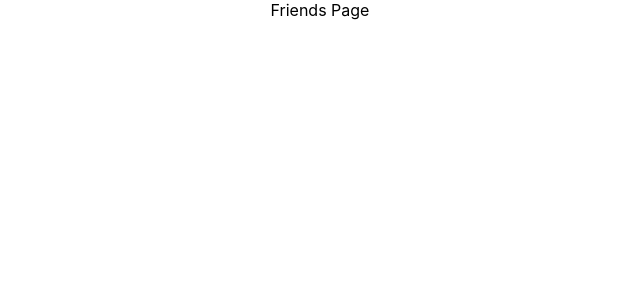
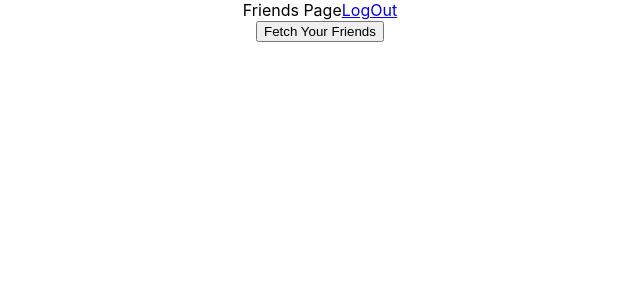
Before and after one commit to jordan-hanson/User_Auth, a React (Create React App) app in the folder friends/: page /friends in a window 1280 px wide. Shown: the top 300 px of the page, without its empty margins (320-960 px from the left). Built offline with nearby package versions, Linux system fonts and the light colour scheme; sample sign-in values are in the browser's storage.

Commit message:
friends components gets friends data

```diff
--- a/friends/src/App.js
+++ b/friends/src/App.js
@@ -3,6 +3,7 @@ import { Route, Switch } from 'react-router-dom'
 import { LoginForm } from './components/loginForm'
 import { Friends } from './components/friends'
 import { PrivateRoute } from './components/privateRoute'
+import { FriendForm } from './components/newFriendForm'
 
 function App() {
   return (
@@ -11,7 +12,7 @@ function App() {
         Login Form
           <Route path="/login" component={LoginForm} />
           Protected Route view Friends after Sign In
-          <Route path="/newfriend" />
+          <PrivateRoute path="/newfriend" component={FriendForm} />
           Protected Friend Form that directs to sign in if no token in storage
           <PrivateRoute path="/friends" component={Friends} />
           Redirect to Home
--- a/friends/src/components/friends.js
+++ b/friends/src/components/friends.js
@@ -1,9 +1,39 @@
+import axios from 'axios'
 import React from 'react'
+import { Link } from 'react-router-dom'
+import { axiosWithAuth } from '../utils/axioswithAuth'
+// import axios from 'axios';
+
 
 export const Friends = () => {
+    const token = localStorage.getItem('token')
+
+    const deleteToken = () => {
+        localStorage.removeItem('token')
+    }
+
+    const getData = () => {
+
+        axios.get('http://localhost:5000/api/friends', {
+            headers: { authorization: token }
+        })
+            .then(res => {
+                console.log(res)
+            })
+            .catch(err => {
+                console.log(err)
+            })
+    }
+
     return (
         <div>
-            Friends Page
+            <div>
+                Friends Page
+            <Link to="/login" onClick={deleteToken}>LogOut</Link>
+            </div>
+            <div className="friends-container">
+                <button onClick={getData}>Fetch Your Friends</button>
+            </div>
         </div>
     )
 }
--- a/friends/src/components/loginForm.js
+++ b/friends/src/components/loginForm.js
@@ -1,4 +1,5 @@
 import React, { useState } from 'react'
+
 import { axiosWithAuth } from '../utils/axioswithAuth'
 
 export const LoginForm = (props) => {
@@ -26,7 +27,7 @@ export const LoginForm = (props) => {
                 console.log(res.data.payload)
                 localStorage.setItem('token', res.data.payload)
                 props.history.push('/protected')
-                window.location.href = '/friends'
+                // window.location.href = '/friends'
             })
             .catch(err => {
                 console.log(err)
--- /dev/null
+++ b/friends/src/components/newFriendForm.js
@@ -0,0 +1,9 @@
+import React from 'react';
+
+export const FriendForm = () => {
+    return (
+        <div>
+            Friend Form Page
+        </div>
+    )
+}
--- a/friends/src/utils/axioswithAuth.js
+++ b/friends/src/utils/axioswithAuth.js
@@ -4,7 +4,7 @@ export const axiosWithAuth = () => {
     const token = localStorage.getItem('token')
     return (
         axios.create({
-            headers: { Authorization: token },
+            headers: { authorization: token },
             baseUrl: 'http://localhost:5000'
         })
     )
```
Also changed, not shown: friends/src/components/friend.js (added), 1 other file (tests, documents, lock files or other folders).
